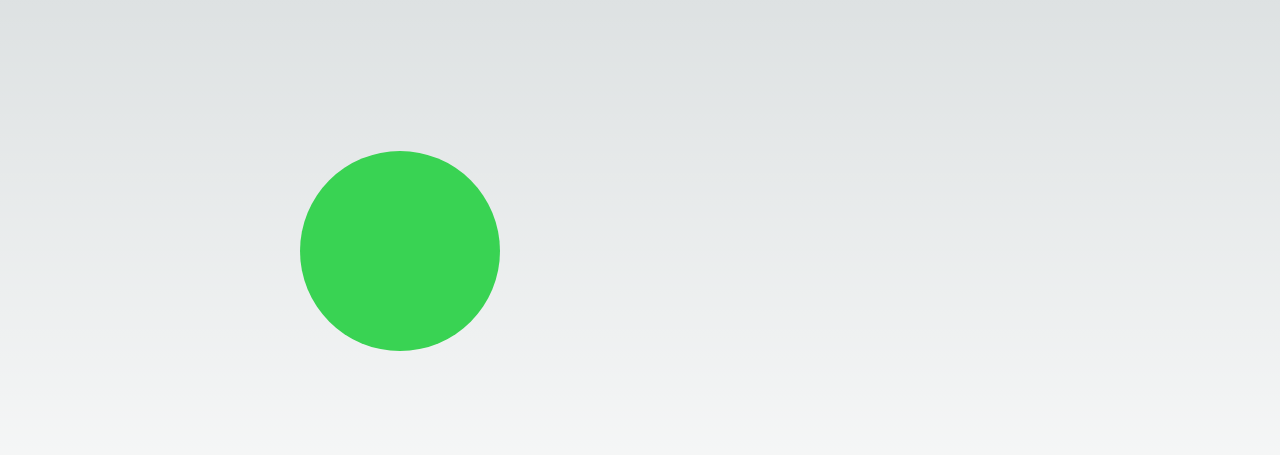
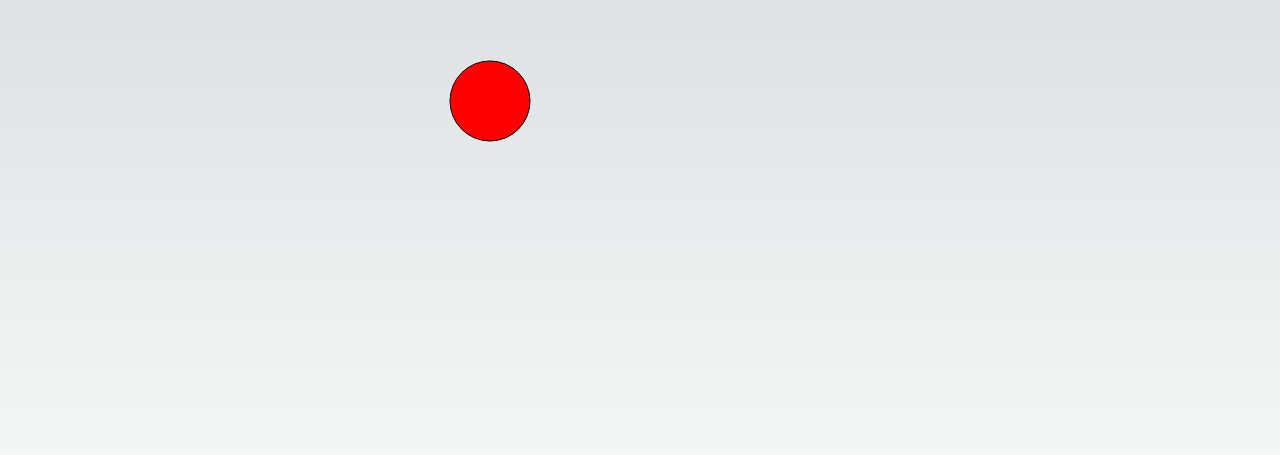
Before and after one commit to Albx68/probable-doodle, a Next.js app: page / in a window 1280 px wide. Shown: the part 149-604 px from the top of the page. Built offline with nearby package versions, Linux system fonts and the light colour scheme.

Commit message:
added canvas height and width

```diff
--- a/src/app/page.tsx
+++ b/src/app/page.tsx
@@ -1,9 +1,10 @@
+import AlbyIllus from "@/components/AlbyIllus/AlbyIllus";
 import DefaultTransition from "@/components/DefaultTransition";
 
 export default function Home() {
   return (
-    <main className="">
-      <DefaultTransition />
+    <main className="flex justify-center items-center h-screen">
+      <AlbyIllus />
     </main>
   )
 }
--- /dev/null
+++ b/src/components/AlbyIllus/AlbyIllus.tsx
@@ -0,0 +1,20 @@
+import { motion } from 'framer-motion'
+import React from 'react'
+
+type TAlbyIllus = {
+    canvasHeight: number,
+    canvasWidth: number
+}
+
+const AlbyIllus = ({ canvasHeight = 400, canvasWidth = 400 }: TAlbyIllus) => {
+    const faceCircle = ""
+    return (
+        <div>
+            <svg width={canvasWidth} height={canvasHeight}>
+                <path d="M50 10 A 40 40 0 1 0 50 90 A 40 40 0 1 0 50 10" fill="red" stroke="black" />
+            </svg>
+        </div>
+    )
+}
+
+export default AlbyIllus
```
